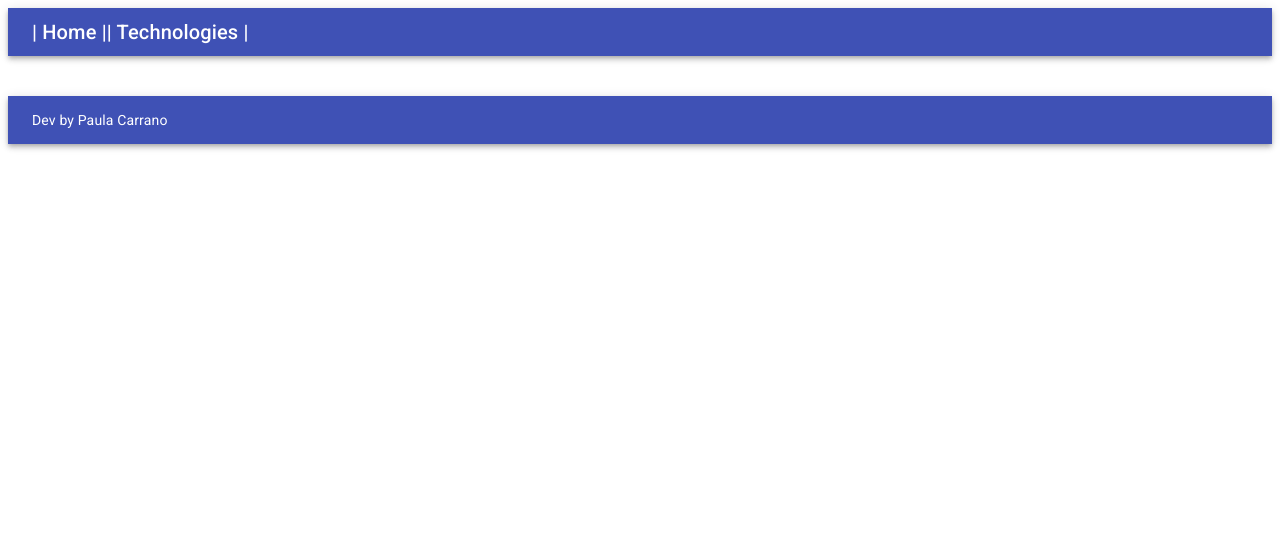
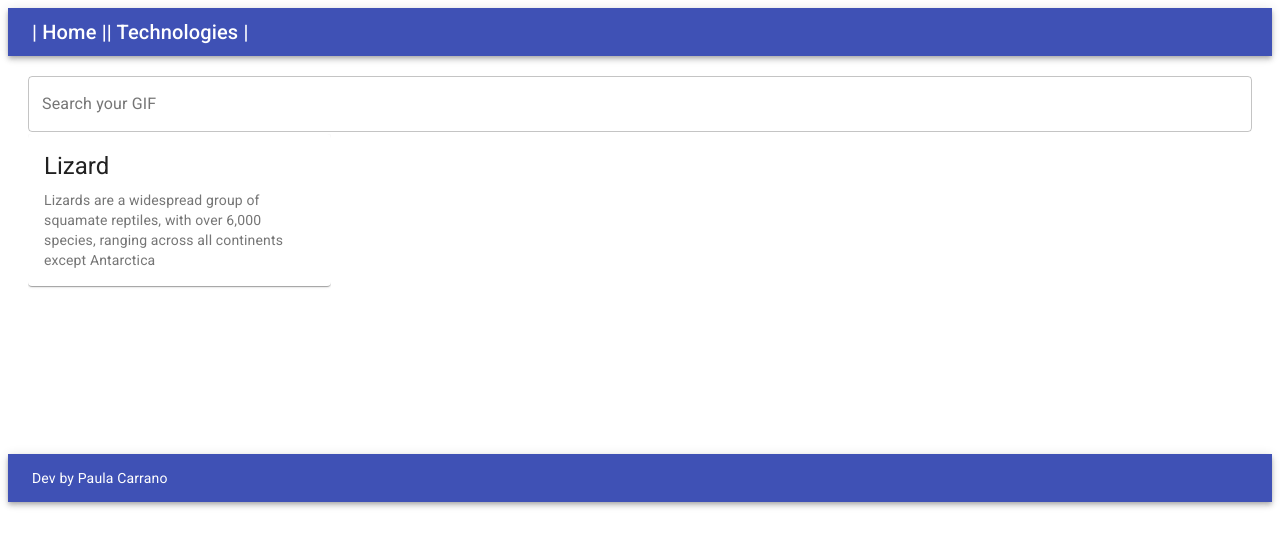
Before and after one commit to paula-carrano/gifBrowser_App, a React (Create React App) app: page / in a window 1280 px wide. Shown: the top 546 px of the page. Built offline with nearby package versions, Linux system fonts and the light colour scheme; grey boxes are pictures that could not be loaded.

Commit message:
create Home Scrren bimport { GridList, GridListTile } from '@material-ui/core';

```diff
--- a/src/App.tsx
+++ b/src/App.tsx
@@ -1,5 +1,6 @@
 import React from 'react';
 import { Layout, Main } from './components';
+import { Home } from './components/screens';
 
 
 function App() {
@@ -7,6 +8,7 @@ function App() {
     <div className="App">
       <Layout>
         <Main>
+          <Home />
         </Main>
       </Layout>
     </div>
--- /dev/null
+++ b/src/components/screens/Home/components/CardGif/index.tsx
@@ -0,0 +1,28 @@
+import React, { FC } from 'react';
+import { Card, CardActionArea, CardMedia, CardContent, Typography } from '@material-ui/core'
+
+const CardGif: FC = () => {
+    return (
+        <div>
+            <Card>
+                <CardActionArea>
+                    <CardMedia
+                        image="/static/images/cards/contemplative-reptile.jpg"
+                        title="Contemplative Reptile"
+                    />
+                    <CardContent>
+                        <Typography gutterBottom variant="h5" component="h2">
+                            Lizard
+                        </Typography>
+                        <Typography variant="body2" color="textSecondary" component="p">
+                            Lizards are a widespread group of squamate reptiles, with over 6,000 species, ranging
+                            across all continents except Antarctica
+                        </Typography>
+                    </CardContent>
+                </CardActionArea>
+            </Card>
+        </div>
+    );
+}
+
+export { CardGif };
--- /dev/null
+++ b/src/components/screens/Home/components/SearchBar/index.tsx
@@ -0,0 +1,19 @@
+import React, { FC } from 'react';
+import { TextField, Grid } from '@material-ui/core'
+
+const SearchBar: FC = () => {
+    return (
+        <div>
+            <Grid container spacing={1}>
+                <Grid item sm={12}>
+                    <TextField
+                        id="search"
+                        label="Search your GIF"
+                        variant="outlined"
+                        fullWidth />
+                </Grid>
+            </Grid>
+        </div>
+    );
+}
+export { SearchBar };
--- /dev/null
+++ b/src/components/screens/Home/components/index.ts
@@ -0,0 +1,2 @@
+export { SearchBar } from './SearchBar'
+export { CardGif } from './CardGif'
--- /dev/null
+++ b/src/components/screens/Home/index.tsx
@@ -0,0 +1,18 @@
+import React, { FC } from 'react';
+import { GridList, GridListTile } from '@material-ui/core';
+import { SearchBar, CardGif } from './components';
+
+const Home: FC = () => {
+    return (
+        <div>
+            <SearchBar />
+
+            <GridList cellHeight={300} cols={4}>
+                <GridListTile > <CardGif /></GridListTile>
+            </GridList>
+
+        </div>
+    );
+}
+
+export { Home };
--- /dev/null
+++ b/src/components/screens/index.ts
@@ -0,0 +1 @@
+export { Home } from './Home'
```
